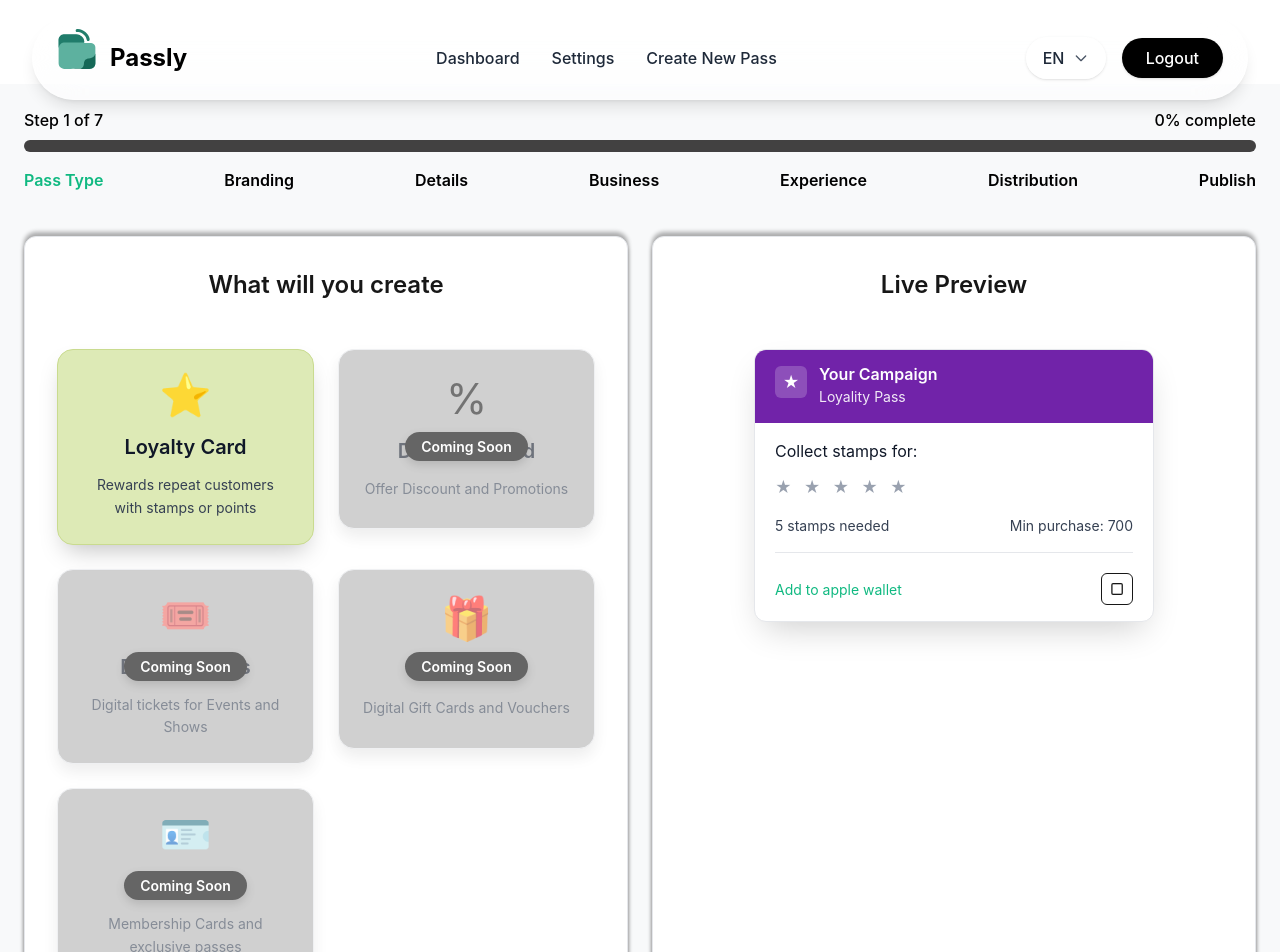
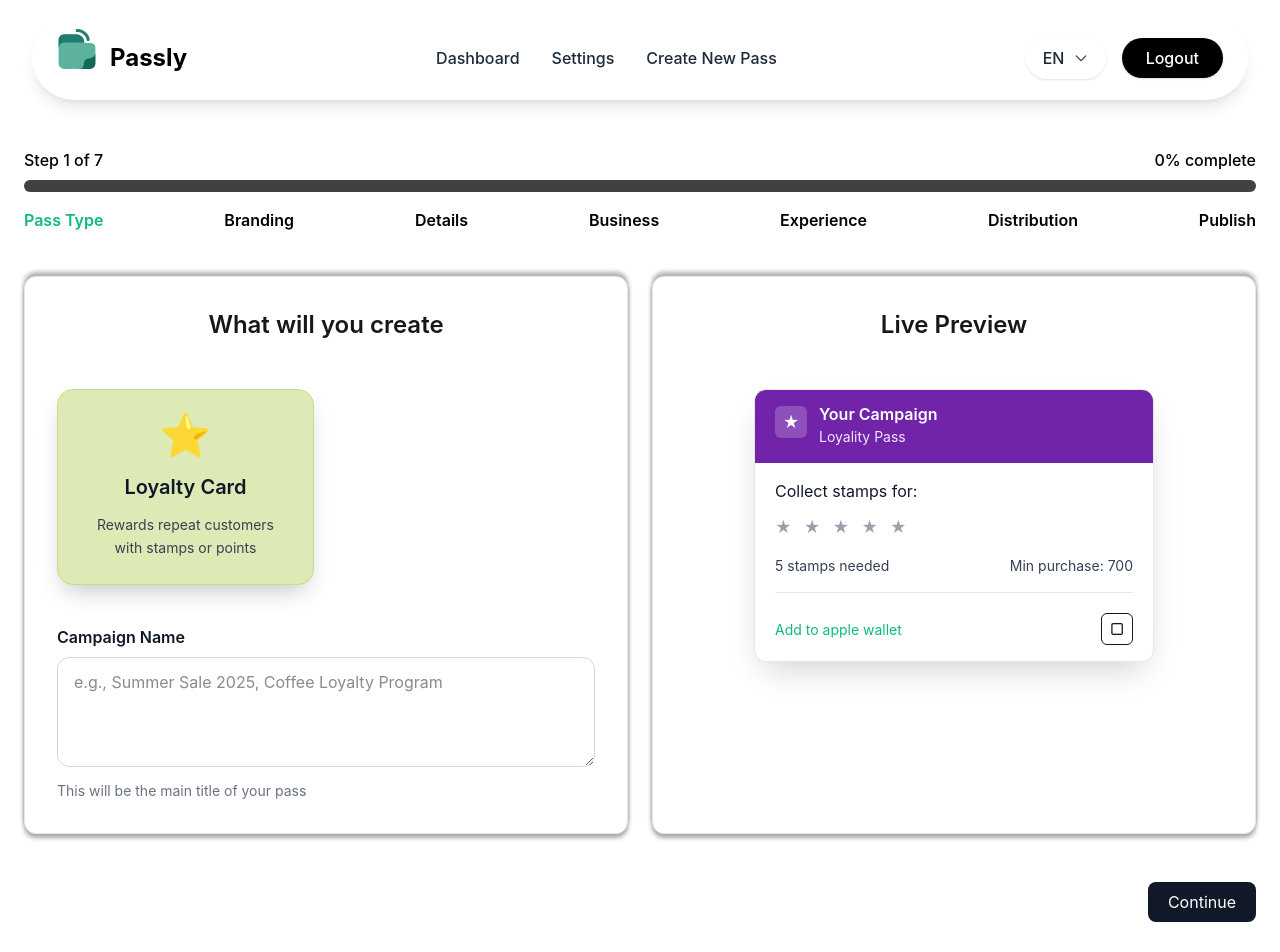
Before and after one commit to sanjay-easycoding/passly_with_merchant_dashboard, a Next.js app: page /en/create-new-pass/pass-type in a window 1280 px wide. Shown: the top 952 px of the page. Built offline with nearby package versions, Linux system fonts and the light colour scheme; sample sign-in values are in the browser's storage.

Commit message:
passly updates

```diff
--- a/src/app/[locale]/create-new-pass/(builder)/layout.tsx
+++ b/src/app/[locale]/create-new-pass/(builder)/layout.tsx
@@ -10,7 +10,7 @@ export default function CreatePassBuilderLayout({
   params: { locale: Locale };
 }) {
   return (
-    <section className="bg-[#F8F9FA] min-h-screen">
+    <section className="bg-[#ffffff] min-h-screen mt-10">
       <div className="max-w-7xl mx-auto px-6 py-6">
         <Steps />
       </div>
--- a/src/app/[locale]/create-new-pass/(builder)/pass-type/page.tsx
+++ b/src/app/[locale]/create-new-pass/(builder)/pass-type/page.tsx
@@ -75,57 +75,7 @@ export default function PassTypePage({ params }: { params: { locale: Locale } })
             onClick={() => { setSelected('loyalty'); dispatch(setType('loyalty')); }}
           />
 
-          <div className="relative opacity-60 cursor-not-allowed">
-            <Tile
-              title={t.passType.tiles.discount.title}
-              subtitle={t.passType.tiles.discount.subtitle}
-              emoji="%"
-              active={false}
-              onClick={() => {}}
-            />
-            <div className="absolute inset-0 flex items-center justify-center pointer-events-none">
-              <ComingSoonChip />
-            </div>
-          </div>
 
-          <div className="relative opacity-60 cursor-not-allowed">
-            <Tile
-              title={t.passType.tiles.tickets.title}
-              subtitle={t.passType.tiles.tickets.subtitle}
-              emoji="🎟️"
-              active={false}
-              onClick={() => {}}
-            />
-            <div className="absolute inset-0 flex items-center justify-center pointer-events-none">
-              <ComingSoonChip />
-            </div>
-          </div>
-
-          <div className="relative opacity-60 cursor-not-allowed">
-            <Tile
-              title={t.passType.tiles.gift.title}
-              subtitle={t.passType.tiles.gift.subtitle}
-              emoji="🎁"
-              active={false}
-              onClick={() => {}}
-            />
-            <div className="absolute inset-0 flex items-center justify-center pointer-events-none">
-              <ComingSoonChip />
-            </div>
-          </div>
-
-          <div className="relative opacity-60 cursor-not-allowed">
-            <Tile
-              title={t.passType.tiles.membership.title}
-              subtitle={t.passType.tiles.membership.subtitle}
-              emoji="🪪"
-              active={false}
-              onClick={() => {}}
-            />
-            <div className="absolute inset-0 flex items-center justify-center pointer-events-none">
-              <ComingSoonChip />
-            </div>
-          </div>
         </div>
 
         {/* Campaign Name section */}
--- a/src/app/[locale]/create-new-pass/layout.tsx
+++ b/src/app/[locale]/create-new-pass/layout.tsx
@@ -5,6 +5,7 @@ import { useEffect } from 'react';
 
 import Footer from '@/components/layout/Footer';
 import Navigation from '@/components/layout/Navigation';
+import type { Locale } from '@/lib/translations';
 
 // Type the children prop
 const CreateNewPassLayout: React.FC<React.PropsWithChildren<Record<string, never>>> = ({ children }) => {
@@ -20,7 +21,7 @@ const CreateNewPassLayout: React.FC<React.PropsWithChildren<Record<string, never
 
   return (
     <div className="min-h-screen">
-      <Navigation locale={locale} />
+      <Navigation locale={locale as Locale} />
       <main>
         {children}
       </main>
--- a/src/components/features/Dashboard.tsx
+++ b/src/components/features/Dashboard.tsx
@@ -26,7 +26,7 @@ export default function Dashboard({ locale }: DashboardProps) {
       {/* Create New Pass Button */}
       <div className="mb-8 flex justify-center">
         <a
-          href={`/${locale}/create-new-pass/get-started`}
+          href={`/${locale}/create-new-pass/pass-type`}
           className="inline-flex items-center px-6 py-3 bg-[#008929] text-white font-semibold rounded-lg hover:bg-green-700 transition-colors"
         >
           <svg className="w-5 h-5 mr-2" fill="none" stroke="currentColor" viewBox="0 0 24 24">
--- a/src/components/features/auth/AuthTwoColumn.tsx
+++ b/src/components/features/auth/AuthTwoColumn.tsx
@@ -23,17 +23,17 @@ export default function AuthTwoColumn({
             <AuthLangSwitch />
           </div>
           {/* Ellipse image (top-left) */}
-          <div className="absolute top-0 left-0 z-10 w-[150px] h-[150px]">
+          {/* <div className="absolute top-0 left-0 z-10 w-[150px] h-[150px]">
             <Image src="/Ellipse.png" alt="Ellipse" width={150} height={150} className="w-full h-full object-cover" />
-          </div>
+          </div> */}
 
           {/* Children container (title, subtitle, form, etc. should be provided by child component) */}
           {children}
 
           {/* Group image (bottom-right) */}
-          <div className="absolute right-4 bottom-4 z-10 w-[150px] h-[150px]">
+          {/* <div className="absolute right-4 bottom-4 z-10 w-[150px] h-[150px]">
             <Image src="/Group.png" alt="Group" width={150} height={150} className="w-full h-full object-cover" />
-          </div>
+          </div> */}
         </div>
 
         {/* Right side */}
--- a/src/components/features/auth/LoginForm.tsx
+++ b/src/components/features/auth/LoginForm.tsx
@@ -60,7 +60,7 @@ export default function LoginForm({ onSubmit }: LoginFormProps) {
         if (onSubmit) {
           await onSubmit({ email, password });
         } else {
-          router.push(`/${detectedLocale}/create-new-pass/get-started`);
+          router.push(`/${detectedLocale}/dashboard`);
         }
       } else {
         setLoginError('Invalid credentials.');
@@ -72,9 +72,9 @@ export default function LoginForm({ onSubmit }: LoginFormProps) {
 
   return (
     <div className="flex flex-col w-full max-w-[400px]">
-    <div className="w-full">
-      <h1 className="text-center text-[28px] font-semibold text-gray-900 mb-[50px]">{title}</h1>
-
+    <div className="w-full flex flex-col items-center">
+      <Image src="/passly_logo.svg" alt="Passly Logo" width={60} height={60} className="w-[60px] h-[60px] mb-6" />
+      <h1 className="text-center text-[28px] font-semibold text-gray-900 mb-[30px]">{title}</h1>
     </div>
     <form onSubmit={handleSubmit} className="flex flex-col items-center gap-[24px]">
       {/* Email */}
@@ -171,15 +171,15 @@ export default function LoginForm({ onSubmit }: LoginFormProps) {
         <p className="text-[#ff4d4f] text-[14px] mt-2">{loginError}</p>
       ) : null}
 
-      <p className="text-[16px] text-black mt-4">
+      <p className="text-[16px] text-black mt-1">
         {noAccount} <Link href={`/${detectedLocale}/signup`} className="text-blue-500 font-semibold">{signup}</Link>
       </p>
 
-      <div className="relative w-full text-center mt-3">
+      <div className="relative w-full text-center mt-2">
         <span className="relative z-10 px-4 bg-transparent text-black text-[16px]">{orWith}</span>
       </div>
 
-      <div className="mt-6 flex items-center justify-center gap-[40px] w-full">
+      <div className="mt-2 flex items-center justify-center gap-[40px] w-full">
         <button type="button" className="w-[3rem] h-[3rem] rounded-lg">
           <Image src="/google.png" alt="Google" width={60} height={60} className="w-[60px] h-[60px] object-contain" />
         </button>
--- a/src/components/layout/Navigation.tsx
+++ b/src/components/layout/Navigation.tsx
@@ -128,7 +128,7 @@ const Navigation = ({ locale }: NavigationProps) => {
   if (!isClient) {
     return (
       <nav className="relative">
-        <div className="max-w-8xl mx-auto px-8 py-4">
+        <div className="max-w-[1440px] mx-auto px-8 py-4">
           <div className="bg-white/40 backdrop-blur-xl rounded-full shadow-lg border border-white/30 px-6 py-3">
             <div className="flex justify-between items-center">
               {/* Logo Section */}
@@ -270,7 +270,7 @@ const Navigation = ({ locale }: NavigationProps) => {
 
   return (
     <nav className="sticky top-4 z-50">
-      <div className="max-w-7xl mx-auto px-8 py-0">
+      <div className="max-w-[1440px] mx-auto px-8 py-0">
         <div className="bg-white/40 backdrop-blur-xl rounded-full shadow-lg border border-white/30 px-6 py-3">
           <div className="flex justify-between items-center">
             {/* Logo Section */}
--- a/src/lib/translations.ts
+++ b/src/lib/translations.ts
@@ -22,5 +22,5 @@ export function useTranslations(locale: Locale, page: string) {
   if (!pageTranslations) {
     throw new Error(`Translations not found for page: ${page}`);
   }
-  return pageTranslations;
+  return pageTranslations as any;
 }
--- a/src/localization/de.json
+++ b/src/localization/de.json
@@ -232,7 +232,7 @@
       "create": "Erstellen Sie einen neuen Pass"
     },
     "login": {
-      "title": "Portal betreten",
+      "title": "Passly betreten",
       "subtitle": "Greifen Sie sicher auf Ihr Konto zu",
       "emailPlaceholder": "E-Mail",
       "passwordPlaceholder": "Passwort",
--- a/src/localization/en.json
+++ b/src/localization/en.json
@@ -232,7 +232,7 @@
       "create": "Create a new pass"
     },
     "login": {
-      "title": "Enter Portal",
+      "title": "Enter Passly",
       "subtitle": "Access your account securely",
       "emailPlaceholder": "e-mail",
       "passwordPlaceholder": "Password",
```
